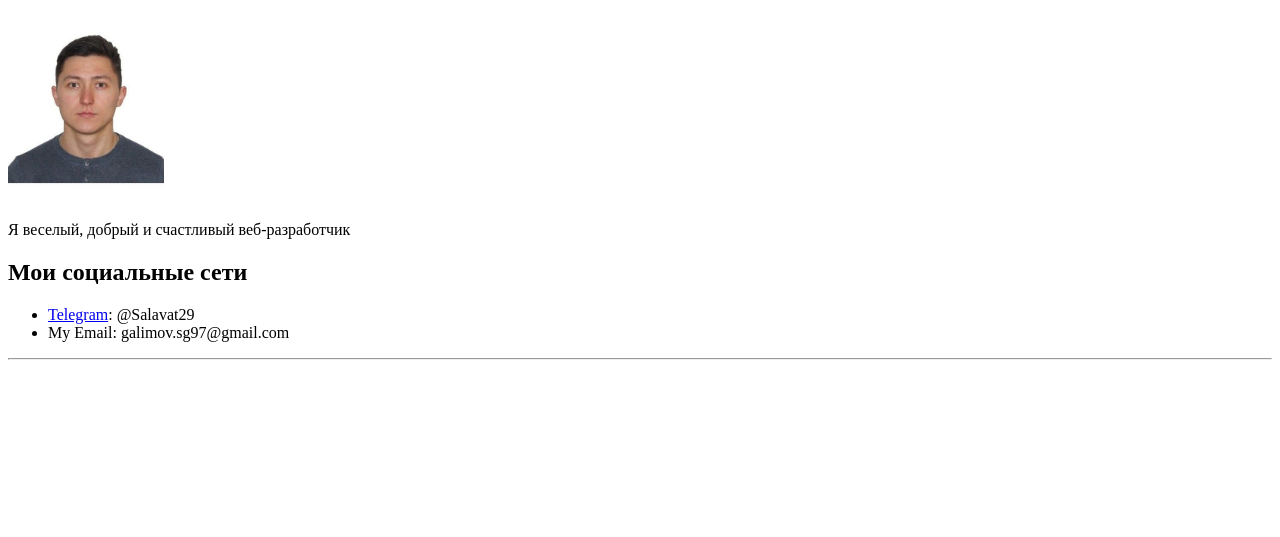
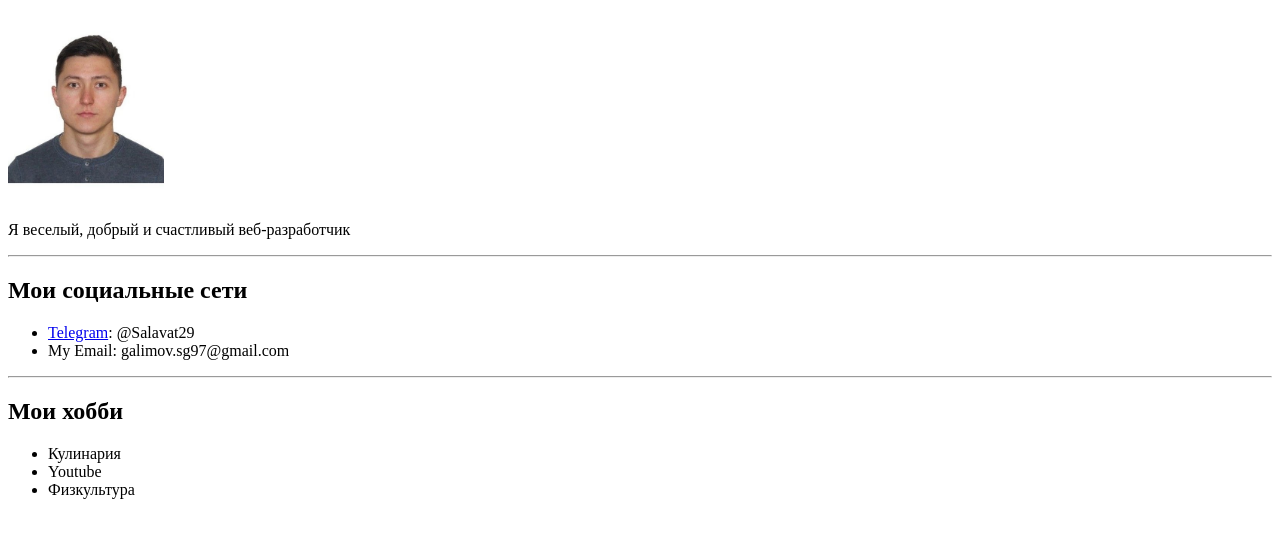
Before and after one commit to Salavat-29/CV_HTML, a plain HTML site: page index.html in a window 1280 px wide. Shown: the part 79-616 px from the top of the page. Drawn offline with Linux system fonts and the light colour scheme.

Commit message:
add hobby

```diff
--- a/index.html
+++ b/index.html
@@ -8,11 +8,18 @@
     <h1>Галимов Салават</h1>
     <img src=picture.jpeg height="200" alt="photo of me">
     <p>Я веселый, добрый и счастливый веб-разработчик</p>
+    <hr>
     <h2>Мои социальные сети</h2>
     <ul>
-        <li> <a href=https://t.me/salavat29 target="_blank">Telegram</a>: @Salavat29</li>
-        <li> My Email: galimov.sg97@gmail.com</li>
+        <li><a href=https://t.me/salavat29 target="_blank">Telegram</a>: @Salavat29</li>
+        <li>My Email: galimov.sg97@gmail.com</li>
     </ul>
     <hr>
+    <h2>Мои хобби</h2>
+    <ul>
+        <li>Кулинария</li>
+        <li>Youtube</li>
+        <li>Физкультура</li>
+    </ul>
 </body>
 </html>
```
